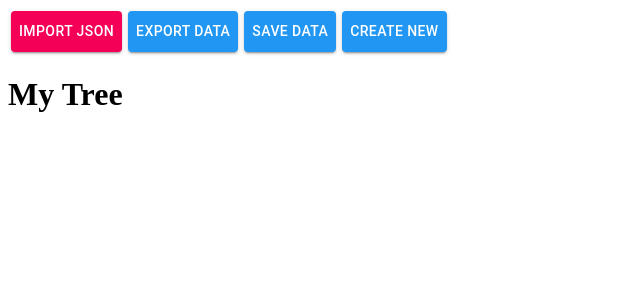
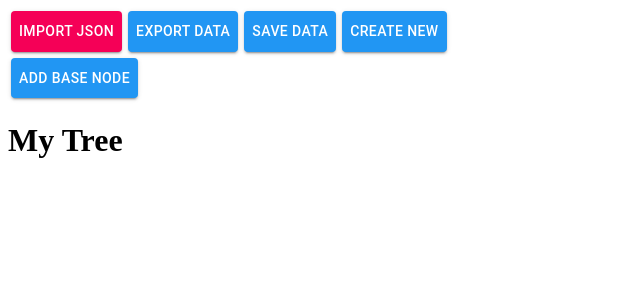
Before and after one commit to WMXGroup/react-sandbox-1, a React (Create React App) app: page / in a window 1280 px wide. Shown: the top 300 px of the page, without its empty margins (0-640 px from the left). Built offline with nearby package versions, Linux system fonts and the light colour scheme; the HTML template or start-up script is replaced by a standard one.

Commit message:
added add node button

```diff
--- a/src/components/TextNode.js
+++ b/src/components/TextNode.js
@@ -21,7 +21,7 @@ const styles = (theme) => ({
   },
   addButton:{
     fontSize: '17px',
-    color: 'green',
+    color: 'green'
   },
   deleteButton:{
     fontSize: '17px',
--- a/src/components/TreeView.js
+++ b/src/components/TreeView.js
@@ -9,7 +9,8 @@ const styles = {
   },
   buttonStyle: {
     padding: '8px',
-    margin: '3px'
+    margin: '3px',
+    textAlign: 'center',
   }
 }
 
@@ -38,7 +39,10 @@ class TreeView extends React.Component {
     if(listId !== undefined && listId !== null){
       axios
       .get(`https://guarded-mesa-76047.herokuapp.com/api/lists/${listId}`)
-      .then(res => this.setState({ options: res.data.list }));
+      .then(res => this.setState({
+        options: res.data.list
+
+      }));
     }
   }
 
@@ -129,6 +133,21 @@ class TreeView extends React.Component {
     });
   }
 
+  createBaseNode = () => {
+    const newData =
+    [{
+      name: "Start Here",
+      id: 1,
+      selected: false,
+      subOptions: [],
+      depth: 0
+    }];
+
+    this.setState({
+      options: newData
+    });
+  }
+
   render() {
 
     // if(this.state.isLoading === false){
@@ -177,6 +196,17 @@ class TreeView extends React.Component {
             >Create New
           </Button>
          </div>
+         {this.state.options.length === 0 &&
+         <div>
+           <Button
+            style={styles.buttonStyle}
+            variant="contained"
+            onClick={() => this.createBaseNode()}
+            color="primary"
+            >Add Base Node
+           </Button>
+         </div>
+        }
          <h1>My Tree</h1>
           <OptionList
             options={this.state.options}
```
